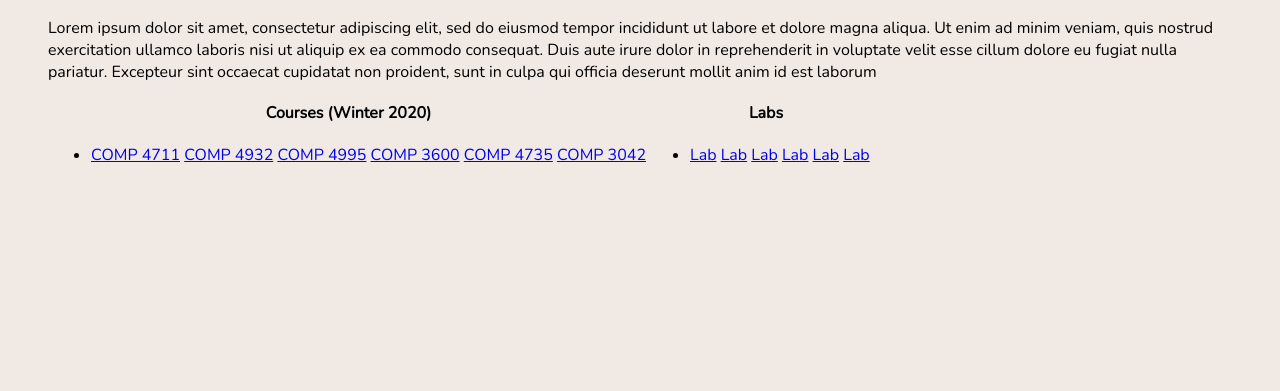
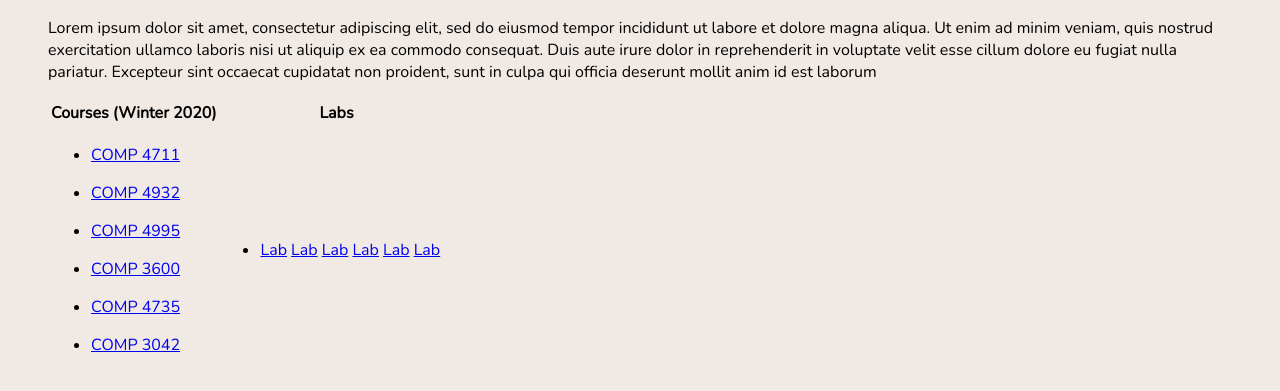
Before and after one commit to Haojun-Liao/InternetSoftware_Lab1, a plain HTML site: page index.html in a window 1280 px wide. Shown: the part 169-560 px from the top of the page. Drawn offline with nearby package versions, Linux system fonts and the light colour scheme.

Commit message:
third commit.

```diff
--- a/index.html
+++ b/index.html
@@ -34,12 +34,32 @@
             <ul>
                 <li>
                     <a href="https://www.bcit.ca/study/outlines/20201047992">COMP 4711</a>
+                </li>
+            </ul>
+            <ul>
+                <li>
                     <a href="https://www.bcit.ca/study/outlines/20201042403">COMP 4932</a>
-                    <a href="https://www.bcit.ca/study/outlines/20201042447">COMP 4995</a>
-                    <a href="https://www.bcit.ca/study/outlines/20201047040">COMP 3600</a>
-                    <a href="https://www.bcit.ca/study/outlines/20201073687">COMP 4735</a>
-                    <a href="https://www.bcit.ca/study/outlines/20201087617">COMP 3042</a>
                 </li>
+            </ul>
+            <ul>
+                <li>
+                <a href="https://www.bcit.ca/study/outlines/20201042447">COMP 4995</a>
+            </li>
+            </ul>
+            <ul>
+            <li>
+                <a href="https://www.bcit.ca/study/outlines/20201047040">COMP 3600</a>
+            </li>
+            </ul>
+            <ul>
+            <li>
+                <a href="https://www.bcit.ca/study/outlines/20201073687">COMP 4735</a>
+            </li>
+            </ul>
+            <ul>
+            <li>
+                <a href="https://www.bcit.ca/study/outlines/20201087617">COMP 3042</a>
+            </li>
             </ul>
         </td>
         <td>
```
